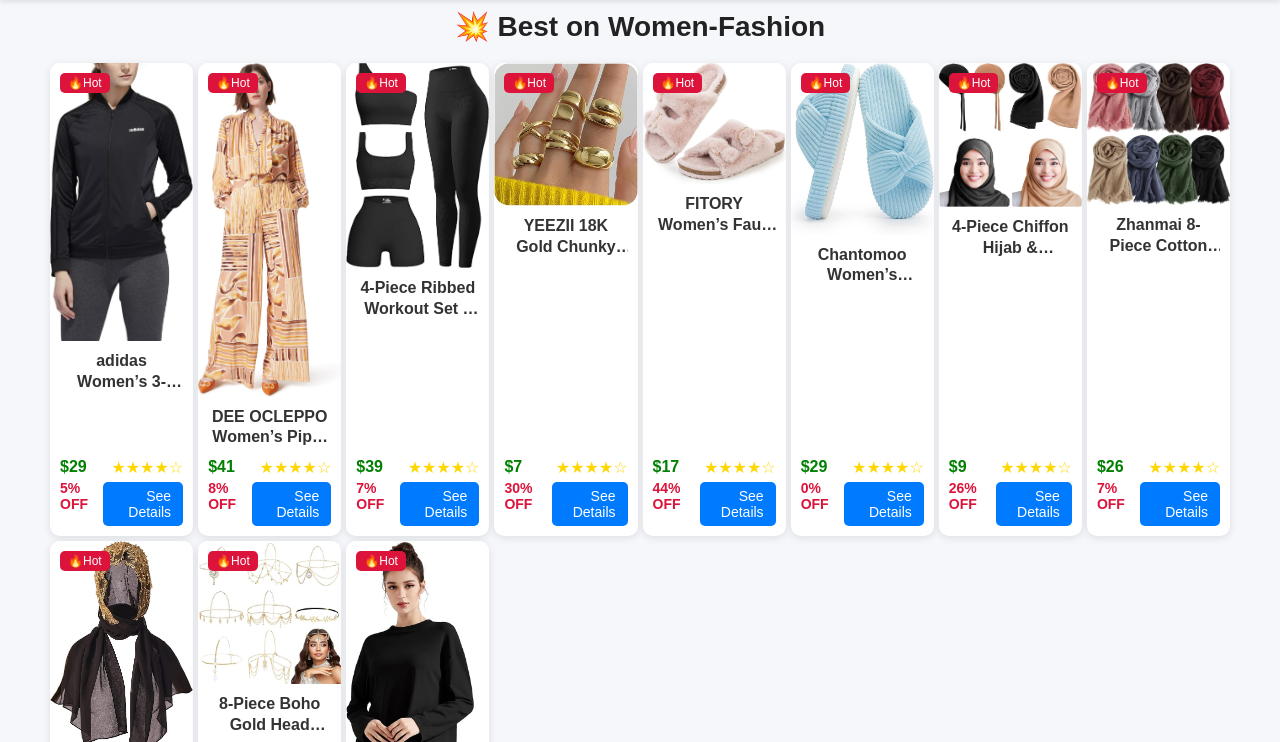
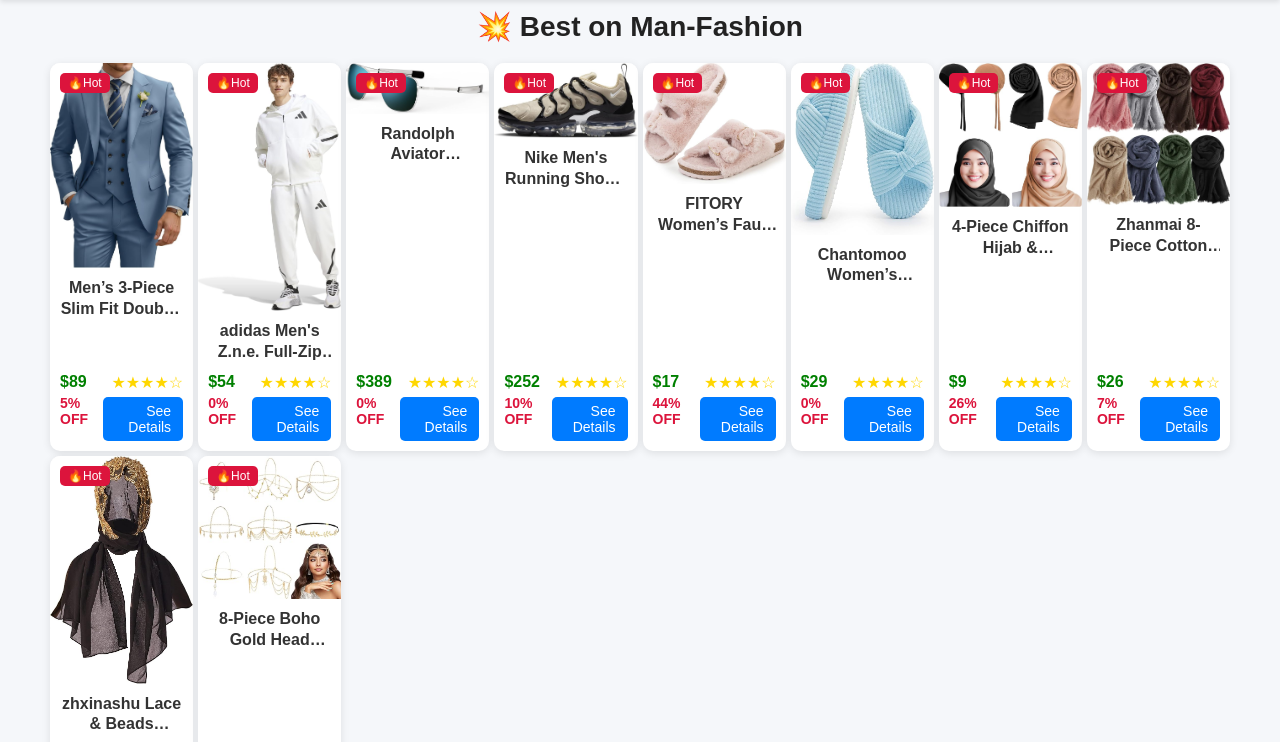
Before and after one commit to devheal-ltd/Robiul_islam, a plain HTML site: page men-fashion.html in a window 1280 px wide. Shown: the part 56-798 px from the top of the page. Drawn offline with Linux system fonts and the light colour scheme.

Commit message:
add product

```diff
--- a/women-fashion.html
+++ b/men-fashion.html
@@ -3,7 +3,7 @@
 <head>
   <meta charset="UTF-8" />
   <meta name="viewport" content="width=device-width, initial-scale=1.0"/>
-  <title>Trending Women-Fashion Collection</title>
+  <title>Trending Man-Fashion Collection</title>
   <link rel="stylesheet" href="https://cdnjs.cloudflare.com/ajax/libs/font-awesome/6.4.0/css/all.min.css"/>
   <style>
     * {
@@ -248,9 +248,9 @@
     <div class="nav-container">
       <a href="shop.html" class="logo">🏠 Home</a>
       <div class="nav-links">
-        <!--
-        <a href="Electronics.html">Electronics</a>
-         Add more links as needed
+
+        <a href="women-fashion.html">Women-Fashion</a>
+        <!-- Add more links as needed
         <a href="mobile.html">Mobiles</a>
         <a href="#">All Products</a>
 
@@ -275,89 +275,89 @@
 
   <!-- Main Content -->
   <div class="main-content">
-    <h1>💥 Best on Women-Fashion</h1>
+    <h1>💥 Best on Man-Fashion</h1>
 
     <div class="products-grid">
 
       <!-- Product 1 -->
 <div class="product-card">
   <span class="badge">🔥Hot</span>
-  <img src="Newfolder/image/women/jacket.jpg" alt="Product 1">
+  <img src="Newfolder/image/man/blazer.jpg" alt="Product 1">
   <div class="product-info">
     <div class="product-title" onclick="showFullTitle(this)">
-      adidas Women’s 3-Stripe Track Jacket 🖤
+      Men’s 3-Piece Slim Fit Double-Breasted Suit – Formal & Stylish 🤵‍♂️
     </div>
     <div class="info-row">
       <div class="left-info">
-        <div class="price">$29</div>
+        <div class="price">$89</div>
         <div class="discount">5% OFF</div>
       </div>
       <div class="right-info">
         <div class="stars">★★★★☆</div>
-        <a href="https://amzn.to/4mx0E5Z" class="buy-btn">See Details</a>
+        <a href="https://amzn.to/4lQeyAb" class="buy-btn">See Details</a>
+      </div>
+    </div>
+  </div>
+</div>
+<!-- Product 3 -->
+<div class="product-card">
+  <span class="badge">🔥Hot</span>
+  <img src="Newfolder/image/man/hodi.jpg" alt="Product 3">
+  <div class="product-info">
+    <div class="product-title" onclick="showFullTitle(this)">
+      adidas Men's Z.n.e. Full-Zip Hoodie
+    </div>
+    <div class="info-row">
+      <div class="left-info">
+        <div class="price">$54</div>
+        <div class="discount">0% OFF</div>
+      </div>
+      <div class="right-info">
+        <div class="stars">★★★★☆</div>
+        <a href="https://amzn.to/3U4SjtU" class="buy-btn">See Details</a>
+      </div>
+    </div>
+  </div>
+</div>
+<!-- Product 2 -->
+<div class="product-card">
+  <span class="badge">🔥Hot</span>
+  <img src="Newfolder/image/man/sunglass.jpg" alt="Product 2">
+  <div class="product-info">
+    <div class="product-title" onclick="showFullTitle(this)">
+      Randolph Aviator Sunglasses – 23K Gold, Polarized/Non-Polarized 🕶️✨
+    </div>
+    <div class="info-row">
+      <div class="left-info">
+        <div class="price">$389</div>
+        <div class="discount">0% OFF</div>
+      </div>
+      <div class="right-info">
+        <div class="stars">★★★★☆</div>
+        <a href="https://amzn.to/3U3liOL" class="buy-btn">See Details</a>
       </div>
     </div>
   </div>
 </div>
 
-<!-- Product 2 -->
-<div class="product-card">
-  <span class="badge">🔥Hot</span>
-  <img src="Newfolder/image/women/top.jpg" alt="Product 2">
-  <div class="product-info">
-    <div class="product-title" onclick="showFullTitle(this)">
-      DEE OCLEPPO Women’s Piper Jumpsuit – Chic & Effortless ✨
-    </div>
-    <div class="info-row">
-      <div class="left-info">
-        <div class="price">$41</div>
-        <div class="discount">8% OFF</div>
-      </div>
-      <div class="right-info">
-        <div class="stars">★★★★☆</div>
-        <a href="https://amzn.to/471Ksot" class="buy-btn">See Details</a>
-      </div>
-    </div>
-  </div>
-</div>
 
-<!-- Product 3 -->
-<div class="product-card">
-  <span class="badge">🔥Hot</span>
-  <img src="Newfolder/image/women/Workout Sets.jpg" alt="Product 3">
-  <div class="product-info">
-    <div class="product-title" onclick="showFullTitle(this)">
-      4-Piece Ribbed Workout Set – Stylish Activewear for Women 💪🧘‍♀️
-    </div>
-    <div class="info-row">
-      <div class="left-info">
-        <div class="price">$39</div>
-        <div class="discount">7% OFF</div>
-      </div>
-      <div class="right-info">
-        <div class="stars">★★★★☆</div>
-        <a href="https://amzn.to/458otKa" class="buy-btn">See Details</a>
-      </div>
-    </div>
-  </div>
-</div>
 
 <!-- Product 4 -->
  <div class="product-card">
   <span class="badge">🔥Hot</span>
-  <img src="Newfolder/image/women/Women Rings Set.jpg" alt="Product 3">
+  <img src="Newfolder/image/man/shoes.jpg" alt="Product 3">
   <div class="product-info">
     <div class="product-title" onclick="showFullTitle(this)">
-      YEEZII 18K Gold Chunky Rings – Stackable & Non-Tarnish ✨
+      Nike Men's Running Shoes, 10.5 AU
     </div>
     <div class="info-row">
       <div class="left-info">
-        <div class="price">$7</div>
-        <div class="discount">30% OFF</div>
+        <div class="price">$252</div>
+        <div class="discount">10% OFF</div>
       </div>
       <div class="right-info">
         <div class="stars">★★★★☆</div>
-        <a href="https://amzn.to/4fdY56e" class="buy-btn">See Details</a>
+        <a href="https://amzn.to/4lQrKoE" class="buy-btn">See Details</a>
       </div>
     </div>
   </div>
@@ -488,8 +488,8 @@
     </div>
   </div>
  </div>
-
-<!-- Product 11 -->
+<!--
+-- Product 11 --
 <div class="product-card">
   <span class="badge">🔥Hot</span>
   <img src="Newfolder/image/women/set.jpg" alt="Product 1">
@@ -510,7 +510,7 @@
   </div>
 </div>
 
-<!-- Product 12 --
+ Product 12 --
 <div class="product-card">
   <span class="badge">🔥Hot</span>
   <img src="Newfolder/image/women/top.jpg" alt="Product 2">
```
Also changed, not shown: Shop.html (+3 -2 lines), Newfolder/image/man/blazer.jpg (added), Newfolder/image/man/hodi.jpg (added), Newfolder/image/man/men-fashion-catagory.png (added), Newfolder/image/man/shoes.jpg (added), Newfolder/image/man/sunglass.jpg (added).
